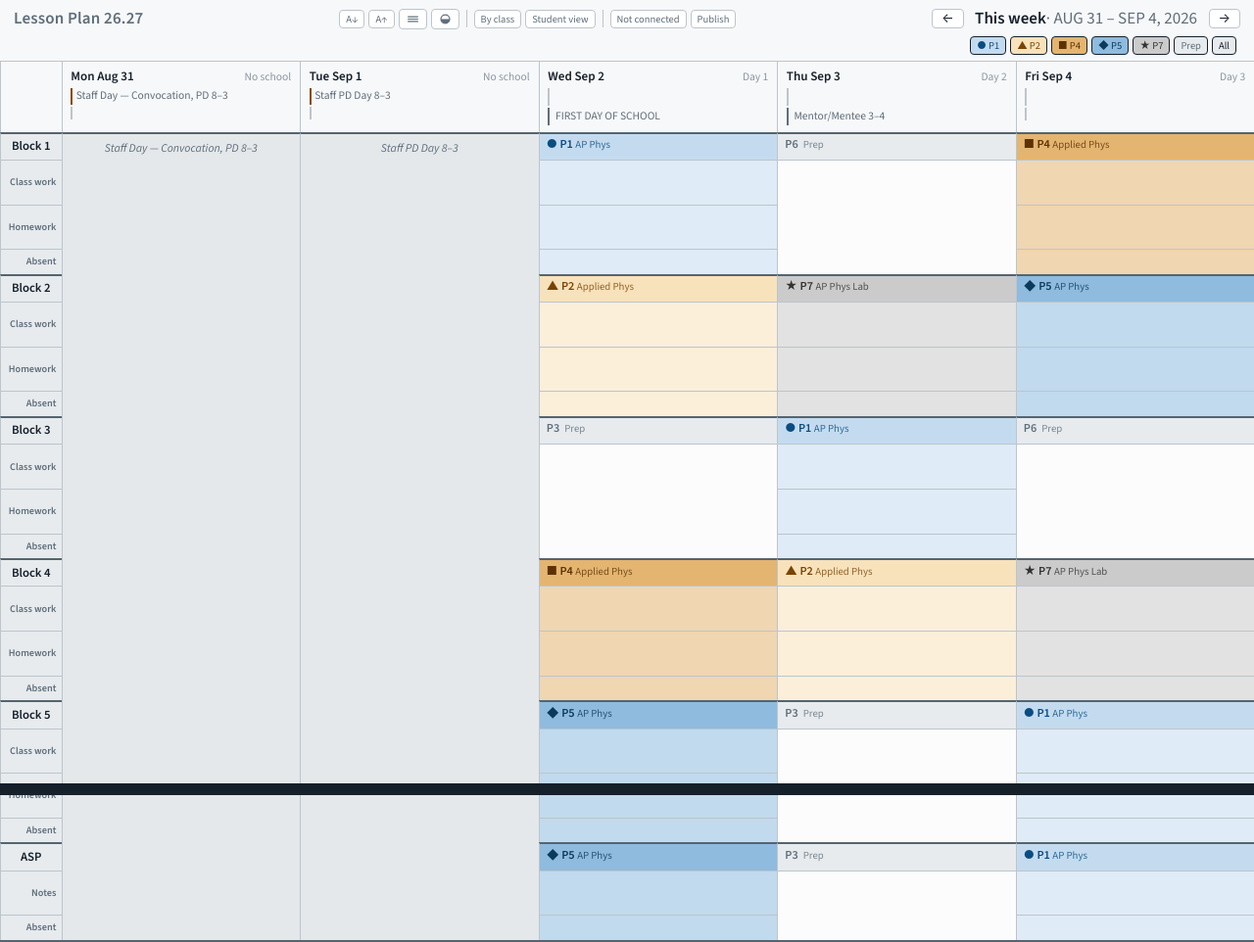
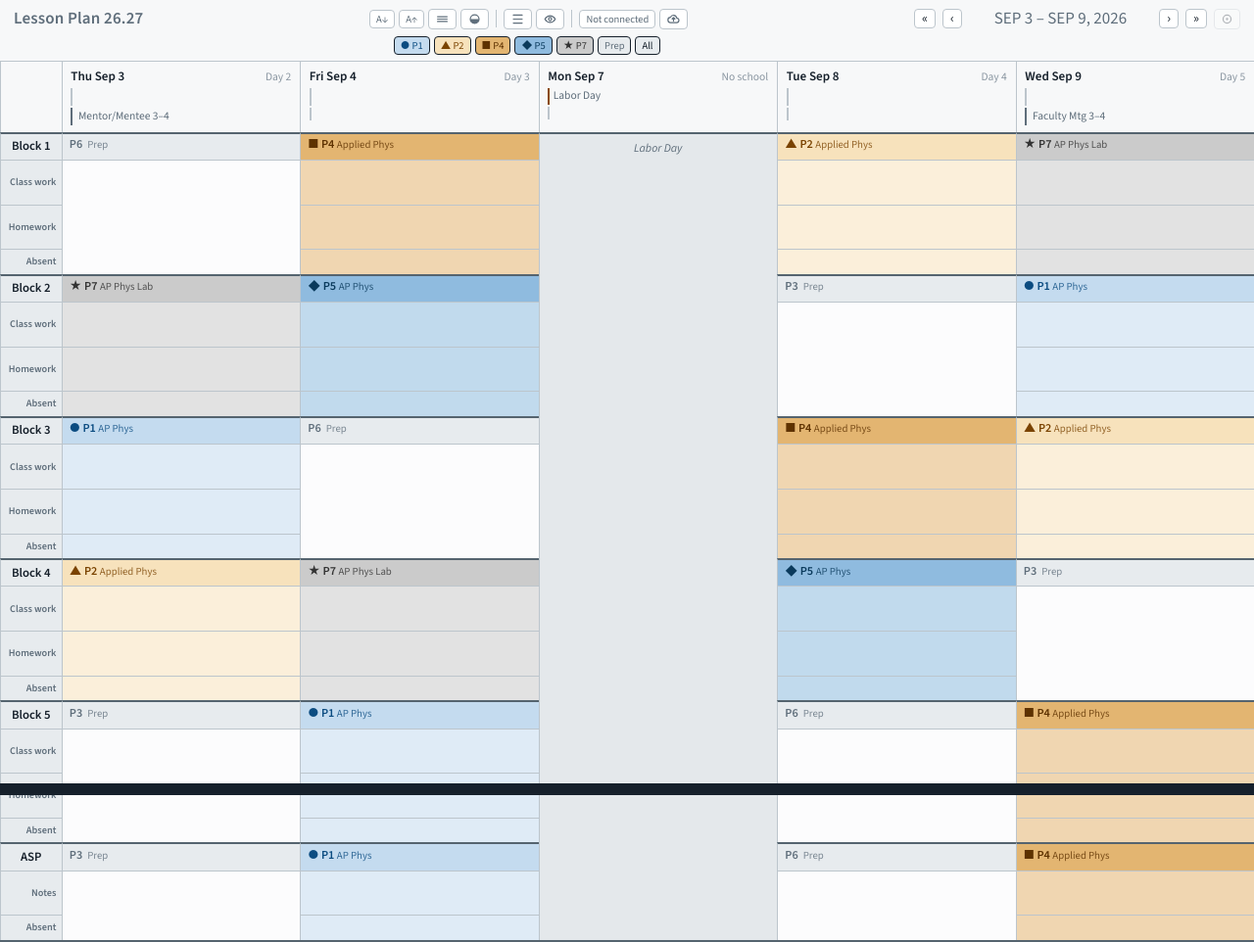
Before and after one commit to darkspireteach/planner, a plain HTML site: page index.html in a window 1280 px wide. Shown: the whole page at 98% size. Drawn offline with Linux system fonts and the light colour scheme.

Commit message:
Add files via upload

```diff
--- a/index.html
+++ b/index.html
@@ -4,16 +4,19 @@
 <meta charset="utf-8">
 <meta name="viewport" content="width=device-width,initial-scale=1">
 <title>Lesson Plan 26.27</title>
-<link rel="icon" href="favicon.svg?v=24" type="image/svg+xml">
-<link rel="stylesheet" href="styles.css?v=24">
+<link rel="icon" href="favicon.svg?v=27" type="image/svg+xml">
+<link rel="stylesheet" href="styles.css?v=27">
 </head>
 <body>
 <header>
   <h1>Lesson Plan 26.27</h1>
   <div class="weeknav">
-    <button id="prev" title="Previous week">&larr;</button>
-    <div class="wk"><span class="sizer" id="wksizer"></span><span id="wklabel"></span></div>
-    <button id="next" title="Next week">&rarr;</button>
+    <button id="prevWk" title="Back a week">&laquo;</button>
+    <button id="prev" title="Back a day">&lsaquo;</button>
+    <div class="wk" id="wklabel-wrap"><span class="sizer" id="wksizer"></span><span id="wklabel" title="Back to today"></span></div>
+    <button id="next" title="Forward a day">&rsaquo;</button>
+    <button id="nextWk" title="Forward a week">&raquo;</button>
+    <button id="today" title="Back to today"></button>
   </div>
   <nav>
     <button id="smaller" title="Smaller text">A&darr;</button>
@@ -21,11 +24,11 @@
     <button id="tight" aria-pressed="false" title="Line spacing"></button>
     <button id="colour" title="Colour"></button>
     <span class="sep"></span>
-    <button id="tview">By class</button>
-    <button id="tstu">Student view</button>
+    <button id="tview" title="By class"></button>
+    <button id="tstu" title="Student view"></button>
     <span class="sep"></span>
     <button id="sync" title="Click to sync now, shift-click to set the URL and token">Not connected</button>
-    <button id="publish" title="Send this week to the student pages">Publish</button>
+    <button id="publish" title="Publish to the student pages"></button>
   </nav>
   <div class="classbar" id="classbar"></div>
 </header>
@@ -36,10 +39,10 @@
 
 <div id="bar"><b></b><span></span></div>
 
-<script src="data.js?v=24"></script>
-<script src="render.js?v=24"></script>
-<script src="editor.js?v=24"></script>
-<script src="sync.js?v=24"></script>
+<script src="data.js?v=27"></script>
+<script src="render.js?v=27"></script>
+<script src="editor.js?v=27"></script>
+<script src="sync.js?v=27"></script>
 <script>start();</script>
 </body>
 </html>
--- a/render.js
+++ b/render.js
@@ -10,7 +10,34 @@ const FILLS = [
 ];
 const FILL_ICON = i => '<svg viewBox="0 0 16 16">' +
   '<circle cx="8" cy="8" r="5.5"/>' + FILLS[i] + '</svg>';
-let wi = 0, si = 2, ci = 1, byClass = false, hidePrep = false, student = false, tight = false;
+
+/* Icons for the things you switch between; words stay on the things that have
+   something to report. A mode you flip twice a day is learned in a day; a
+   status you only read when it is wrong has to say what is wrong. */
+const SVG = p => '<svg viewBox="0 0 16 16">' + p + '</svg>';
+const ICONS = {
+  // days down columns, or classes along rows
+  columns: SVG('<path d="M3 2.5v11M8 2.5v11M13 2.5v11"/>'),
+  rows:    SVG('<path d="M2.5 3h11M2.5 8h11M2.5 13h11"/>'),
+  eye:     SVG('<path d="M1.5 8s2.4-4.2 6.5-4.2S14.5 8 14.5 8s-2.4 4.2-6.5 4.2S1.5 8 1.5 8z"/>' +
+               '<circle cx="8" cy="8" r="1.9"/>'),
+  pencil:  SVG('<path d="M11.6 2.4l2 2-7.4 7.4-3 1 1-3z"/><path d="M2 14.6h12"/>'),
+  target:  SVG('<circle cx="8" cy="8" r="5"/><circle cx="8" cy="8" r="1.4" fill="currentColor" stroke="none"/>'),
+  cloud:   SVG('<path d="M4.6 12.5h7a3 3 0 0 0 .3-6 4 4 0 0 0-7.7-.8 2.6 2.6 0 0 0 .4 6.8z"/>' +
+               '<path d="M6.2 9.2l1.5 1.5 2.6-3"/>'),
+  send:    SVG('<path d="M4.6 12.5h7a3 3 0 0 0 .3-6 4 4 0 0 0-7.7-.8 2.6 2.6 0 0 0 .4 6.8z"/>' +
+               '<path d="M8 10.6V6.2M6.3 7.7L8 6l1.7 1.7"/>')
+};
+/* Five weekdays at a time, but a sliding window rather than a fixed week —
+   so a Thursday can be seen with Tuesday and next Monday either side of it.
+   Records are keyed by date and period, so which five days are on screen is
+   only ever a question of display. */
+const DAYS = [];
+WEEKS.forEach((w, wIdx) => w.days.forEach((d, dIdx) => DAYS.push({d, w: wIdx, i: dIdx})));
+const SPAN = 5;
+const clampStart = v => Math.max(0, Math.min(v, Math.max(0, DAYS.length - SPAN)));
+
+let winStart = 0, si = 2, ci = 1, byClass = false, hidePrep = false, student = false, tight = false;
 
 /* three rules, drawn close or far apart — the button shows the spacing you get */
 const LINES = t => '<svg viewBox="0 0 16 16">' +
@@ -62,12 +89,37 @@ const isOff = d => !d.cycle;
    move somewhere, so they stay readable and every block says why. */
 const isCancelled = d => !!d.cycle && !!offText(d);
 
-/* Monday of the week we're actually in, as YYYY-MM-DD */
-function mondayISO() {
+function todayISO() {
   const d = new Date(); d.setHours(0, 0, 0, 0);
-  d.setDate(d.getDate() - ((d.getDay() + 6) % 7));
   const p = n => String(n).padStart(2, '0');
   return d.getFullYear() + '-' + p(d.getMonth() + 1) + '-' + p(d.getDate());
+}
+
+/** the first school day that is today or later — on a Saturday, Monday */
+function todayIndex() {
+  const iso = todayISO();
+  const i = DAYS.findIndex(x => x.d.iso >= iso);
+  return i < 0 ? DAYS.length - 1 : i;
+}
+
+/* today in the middle of the five. On a weekend that puts Monday there,
+   because the search lands on the next school day. */
+const centreOnToday = () => { winStart = clampStart(todayIndex() - 2); };
+
+const MONTHS = ['JAN','FEB','MAR','APR','MAY','JUN','JUL','AUG','SEP','OCT','NOV','DEC'];
+function shortDate(iso) {
+  const p = iso.split('-');
+  return MONTHS[+p[1] - 1] + ' ' + (+p[2]);
+}
+
+/** the range on screen, e.g. SEP 2 – SEP 8, 2026 */
+function windowLabel(view) {
+  if (!view.length) return '';
+  const a = view[0].d.iso, b = view[view.length - 1].d.iso;
+  const yr = b.split('-')[0];
+  const ya = a.split('-')[0];
+  return shortDate(a) + (ya === yr ? '' : ', ' + ya) +
+         ' \u2013 ' + shortDate(b) + ', ' + yr;
 }
 
 /* Hold the label box open at the width of the longest label in the file. */
@@ -77,11 +129,11 @@ function sizeWeekLabel() {
   const box = at('wksizer');
   if (!box) return;
   let longest = '';
-  for (const w of WEEKS) {
-    const t = 'This week \u00b7 ' + w.label;
+  for (let i = 0; i + SPAN <= DAYS.length; i++) {
+    const t = windowLabel(DAYS.slice(i, i + SPAN));
     if (t.length > longest.length) longest = t;
   }
-  box.innerHTML = '<b>This week</b> \u00b7 ' + esc(longest.replace(/^This week \u00b7 /, ''));
+  box.textContent = longest;
   sized = true;
 }
 
@@ -92,9 +144,9 @@ function tintOf(hex, k) {
 }
 const bodyBG = c => ci === 0 ? '' : `background:${tintOf(c.fill, ci === 1 ? .55 : 1)};`;
 
-function roster(w) {
+function roster(view) {
   const seen = new Map();
-  for (const d of w.days) for (const b of d.blocks)
+  for (const x of view) for (const b of x.d.blocks)
     if (b.course && shown(b.period)) seen.set(b.period, b.course);
   return [...seen.keys()].sort((a, z) => a - z).map(p => [p, seen.get(p)]);
 }
@@ -150,6 +202,9 @@ const heldTag = b => { const n = held(b); return (n && !student) ? `<span class=
 
 /* ---------- grid ---------- */
 
+/* the block layout is the same every day, so one day serves as the template */
+const BLOCK_PROTO = (DAYS.find(x => x.d.cycle) || DAYS[0]).d.blocks;
+
 const P = [];
 const put = (col, row, span, cls, style, html, attrs) =>
   P.push(`<div class="${cls}" style="grid-column:${col};grid-row:${row}/span ${span};${style || ''}"` +
@@ -161,21 +216,37 @@ const ref = (w, d, bi, f) => ` data-w="${w}" data-d="${d}" data-bi="${bi}" data-
                              ` data-h="${key(w, d, bi)}"`;
 
 function render() {
-  const w = WEEKS[wi];
+  winStart = clampStart(winStart);        // never draw from outside the calendar
+  const view = DAYS.slice(winStart, winStart + SPAN);
   document.documentElement.style.setProperty('--fs', SIZES[si] + 'px');
   document.documentElement.style.setProperty('--lh', tight ? '1.25' : '1.4');
   (at('tight') || {}).innerHTML = LINES(!tight);
   sizeWeekLabel();
-  (at('wklabel') || {}).innerHTML =
-    (w.mon === mondayISO() ? '<b>This week</b> \u00b7 ' : '') + w.label;
+  /* The label is just the range now. Whether you are at today is the Today
+     button's job — a tag that says "Today" over a five-day window that may or
+     may not contain it was telling you less than it looked like. */
+  const home = winStart === clampStart(todayIndex() - 2);
+  if (at('wklabel')) at('wklabel').textContent = windowLabel(view);
+  if (at('today')) {
+    at('today').innerHTML = ICONS.target;
+    at('today').disabled = home;
+    at('today').title = home ? 'Already at today' : 'Back to today';
+  }
   if (at('colour')) {
     at('colour').innerHTML = FILL_ICON(ci);
     at('colour').title = 'Colour: ' + COLOUR[ci];
   }
-  (at('prev') || {}).disabled = wi === 0;
-  (at('next') || {}).disabled = wi === WEEKS.length - 1;
-  (at('tview') || {}).textContent = byClass ? 'By schedule' : 'By class';
-  (at('tstu') || {}).textContent = student ? 'Teacher view' : 'Student view';
+  const last = Math.max(0, DAYS.length - SPAN);
+  ['prev', 'prevWk'].forEach(id => { if (at(id)) at(id).disabled = winStart === 0; });
+  ['next', 'nextWk'].forEach(id => { if (at(id)) at(id).disabled = winStart === last; });
+  if (at('tview')) {
+    at('tview').innerHTML = byClass ? ICONS.columns : ICONS.rows;
+    at('tview').title = byClass ? 'By schedule' : 'By class';
+  }
+  if (at('tstu')) {
+    at('tstu').innerHTML = student ? ICONS.pencil : ICONS.eye;
+    at('tstu').title = student ? 'Teacher view' : 'Student view';
+  }
   document.body.classList.toggle('ed-off', student);
 
   const allOn = ALL.every(([p]) => shown(p)) && (byClass || !hidePrep);
@@ -196,8 +267,10 @@ function render() {
 
   P.length = 0;
   put(1, 1, 1, 'corner');
-  w.days.forEach((d, i) => put(i + 2, 1, 1, 'dh', '',
-    `<div class="dhtop"><b>${d.d}</b>` +
+  const iso = todayISO();
+  view.forEach(({d, w: wi, i}, col) => put(col + 2, 1, 1,
+    'dh' + (d.iso === iso ? ' today' : ''), '',
+    `<div class="dhtop"><b>${d.d}${d.iso === iso ? '<i>today</i>' : ''}</b>` +
     `<span>${!d.cycle ? 'No school'
        : (student && isCancelled(d)) ? '' : 'Day ' + d.cycle}</span></div>` +
     (student
@@ -209,10 +282,10 @@ function render() {
 
   let r = 2;
   if (byClass) {
-    for (const [per, c] of roster(w)) {
+    for (const [per, c] of roster(view)) {
       // a course that picks up ASP any day this week gets its own row for it,
       // so every day keeps the same rows and the columns stay aligned
-      const hasAsp = w.days.some(d => d.cycle &&
+      const hasAsp = view.some(({d}) => d.cycle &&
         d.blocks.some(b => b.period === per && b.block === 'ASP') &&
         d.blocks.some(b => b.period === per && b.block !== 'ASP'));
       // ASP sits below the absence line, which separates it from the block
@@ -224,8 +297,8 @@ function render() {
       put(1, r + 2, 1, 'rl', '', 'Homework');
       if (absRow > 0) put(1, r + absRow, 1, 'rl', '', 'Absent');
       if (aspRow > 0) put(1, r + aspRow, 1, 'rl', '', 'ASP');
-      w.days.forEach((d, di) => {
-        const col = di + 2;
+      view.forEach(({d, w: wi, i: di}, ci2) => {
+        const col = ci2 + 2;
         const idx = d.cycle ? d.blocks.map((b, i) => [b, i]).filter(([b]) => b.period === per) : [];
         if (!idx.length) {
           put(col, r, rowsN, 'cell off bt', '', d.cycle ? '' : `<div class="offtag">${esc(offText(d) || 'No school')}</div>`);
@@ -259,8 +332,8 @@ function render() {
        labelling only the first and leaving the rest blank. */
     const plan = [];
     let planRow = r;
-    WEEKS[0].days[2].blocks.forEach((proto, bi) => {
-      if (hidePrep && !w.days.some(d => d.blocks[bi] && d.blocks[bi].course && shown(d.blocks[bi].period))) return;
+    BLOCK_PROTO.forEach((proto, bi) => {
+      if (hidePrep && !view.some(({d}) => d.blocks[bi] && d.blocks[bi].course && shown(d.blocks[bi].period))) return;
       const isAsp = proto.block === 'ASP';
       const last = isAsp ? 2 : 3;
       const span = last + (student ? 0 : 1);
@@ -270,9 +343,9 @@ function render() {
     const bodyTop = r, bodyRows = planRow - r;
 
     // a day with no school at all: one band, once, across the whole column
-    w.days.forEach((d, di) => {
+    view.forEach(({d}, col) => {
       if (!isOff(d) || !bodyRows) return;
-      put(di + 2, bodyTop, bodyRows, 'cell off bt offday', '',
+      put(col + 2, bodyTop, bodyRows, 'cell off bt offday', '',
           `<div class="offtag">${esc(offText(d) || 'No school')}</div>`);
     });
 
@@ -281,8 +354,8 @@ function render() {
       put(1, r + 1, 1, 'rl', '', isAsp ? 'Notes' : 'Class work');
       if (!isAsp) put(1, r + 2, 1, 'rl', '', 'Homework');
       if (!student) put(1, r + last, 1, 'rl', '', 'Absent');
-      w.days.forEach((d, di) => {
-        const col = di + 2;
+      view.forEach(({d, w: wi, i: di}, ci2) => {
+        const col = ci2 + 2;
         if (isOff(d)) return;                        // already merged above
         const b = d.blocks[bi], c = b.course;
         if (c && !shown(b.period)) {                 // a class switched off
@@ -342,8 +415,12 @@ function loadPrefs() {
 
 function wireToolbar() {
   const on = (id, fn) => document.getElementById(id).onclick = e => { fn(e.currentTarget); render(); };
-  on('prev', () => wi = Math.max(0, wi - 1));
-  on('next', () => wi = Math.min(WEEKS.length - 1, wi + 1));
+  on('prevWk', () => winStart = clampStart(winStart - SPAN));
+  on('prev', () => winStart = clampStart(winStart - 1));
+  on('next', () => winStart = clampStart(winStart + 1));
+  on('nextWk', () => winStart = clampStart(winStart + SPAN));
+  on('today', () => centreOnToday());
+  on('wklabel', () => centreOnToday());          // the dates work as well
   on('smaller', () => si = Math.max(0, si - 1));
   on('bigger', () => si = Math.min(SIZES.length - 1, si + 1));
   on('colour', () => ci = (ci + 1) % COLOUR.length);
@@ -381,8 +458,7 @@ function wireToolbar() {
 
 function start() {
   loadPrefs();
-  const i = WEEKS.findIndex(w => w.mon === mondayISO());
-  if (i >= 0) wi = i;
+  centreOnToday();
   wireToolbar();
   wireEditor();
   render();
--- a/styles.css
+++ b/styles.css
@@ -34,16 +34,20 @@ header{position:sticky;top:0;z-index:20;background:var(--paper);
 h1{grid-column:1;grid-row:1;margin:0;
   font-size:17px;font-weight:600;color:var(--slate);letter-spacing:.01em}
 .weeknav{grid-column:3;grid-row:1;justify-self:end;display:flex;align-items:center;gap:7px}
-.weeknav button{font-size:13px;padding:1px 9px;line-height:1.25;color:var(--ink)}
+.weeknav button{font-size:14px;padding:0 7px;line-height:1.3;color:var(--ink)}
+.weeknav #today{padding:3px 6px;line-height:0}
+.weeknav #today svg{width:13px;height:13px;fill:none;stroke:currentColor;stroke-width:1.5}
+.weeknav button:disabled{opacity:.3;cursor:default}
+.wk{cursor:pointer}
 /* The box is held open by an invisible copy of the longest label there can be,
    so it is measured in the real font instead of guessed at in em — and the
    arrows never shift as you page through the weeks. */
-.wk{position:relative;font-size:17px;color:var(--slate);
-  white-space:nowrap;text-align:center}
-.wk .sizer{visibility:hidden}
-.wk #wklabel{position:absolute;left:0;right:0;top:0;bottom:0;
+#wklabel-wrap{position:relative;font-size:17px;color:var(--slate);
+  white-space:nowrap;text-align:center;cursor:pointer}
+#wklabel-wrap .sizer{visibility:hidden}
+#wklabel{position:absolute;left:0;right:0;top:0;bottom:0;
   display:flex;align-items:center;justify-content:center}
-.wk b{color:var(--ink);font-weight:700}
+#wklabel b{color:var(--ink);font-weight:700}
 /* wide: date left, buttons centred, title right, all on one line.
    narrow: buttons drop to their own row rather than crushing the date. */
 nav{grid-column:2;grid-row:1;justify-self:center;
@@ -56,16 +60,18 @@ button[aria-pressed=true]{background:var(--ink);color:#fff;border-color:var(--in
 button:focus-visible{outline:2px solid var(--link);outline-offset:2px}
 /* no filled state: the icon already shows the spacing, and this was the only
    button in the row that inverted */
-nav #tight, nav #colour{padding:3px 7px;line-height:0}
+nav #tight, nav #colour, nav #tview, nav #tstu{padding:3px 7px;line-height:0}
+nav button.ico{padding:3px 7px;line-height:0}
+nav #tview[aria-pressed], nav #tstu[aria-pressed]{background:var(--card)}
 nav #tight[aria-pressed="true"]{background:var(--card);color:var(--slate);
   border-color:var(--hair)}
-nav #tight svg, nav #colour svg{width:13px;height:13px;fill:none;
-  stroke:currentColor;stroke-width:1.5;stroke-linecap:round}
+nav button svg{width:13px;height:13px;fill:none;stroke:currentColor;
+  stroke-width:1.5;stroke-linecap:round;stroke-linejoin:round}
 nav #colour svg .on{fill:currentColor;stroke:none}
 button[hidden]{display:none}
 /* Column 2 and column 3 of the header grid, so the class switches sit directly
    under the buttons above them. Centred on the page would not line up. */
-.classbar{grid-column:1/-1;grid-row:2;justify-self:end;
+.classbar{grid-column:2;grid-row:2;justify-self:center;
   display:flex;gap:4px;align-items:center;flex-wrap:wrap}
 .cb{font:inherit;font-size:10.5px;border-radius:4px;padding:1px 6px;cursor:pointer;
   border:1px solid transparent}
@@ -84,6 +90,11 @@ button[hidden]{display:none}
 .bt{border-top:2px solid var(--rule)}
 
 .dh{background:var(--paper);padding:.5em .7em;position:sticky;top:37px;z-index:10}
+/* today, marked plainly enough to find in a window that may not contain it */
+.dh.today{box-shadow:inset 0 3px 0 var(--link)}
+.dh.today b{color:var(--link)}
+.dh b i{font-style:normal;font-size:.7em;font-weight:600;letter-spacing:.06em;
+  text-transform:uppercase;color:var(--link);margin-left:.45em;vertical-align:.1em}
 .dhtop{display:flex;align-items:baseline;justify-content:space-between;gap:.5em}
 .dh b{font-size:1.05em;font-weight:600}
 .dh span{font-size:.92em;color:var(--mute)}
@@ -151,8 +162,9 @@ button[hidden]{display:none}
   min-height:calc(.85em + var(--lh) * 2em)}
 /* the absence row is the last in a block, so the boundary rule already
    separates it — no trailing blank line needed */
-.allhere{color:var(--mute);font-style:italic}
-.abs{font-size:.9em;color:var(--slate);
+.allhere{color:var(--mute)}
+/* every absence line reads the same way, names or not */
+.abs{font-size:.9em;color:var(--slate);font-style:italic;
   padding-bottom:.5em;min-height:calc(.85em + var(--lh) * 1em)}
 .ln{margin:0;line-height:var(--lh);overflow-wrap:anywhere}
 /* A real list item, so the wrapped lines hang under the text and the browser
--- a/sync.js
+++ b/sync.js
@@ -302,17 +302,32 @@ async function publishNow(btn) {
   }
 }
 
+let pubTimer = null;
 function setPub(t) {
   const el = document.getElementById('publish');
-  if (el) el.textContent = t;
+  if (!el) return;
+  el.title = t || 'Publish to the student pages';
+  clearTimeout(pubTimer);
+  if (!t && typeof ICONS !== 'undefined') { el.innerHTML = ICONS.send; el.classList.add('ico'); return; }
+  el.textContent = t;
+  el.classList.remove('ico');
+  // say what happened, then go back to being an icon
+  if (/^Published/.test(t)) pubTimer = setTimeout(() => setPub(''), 6000);
 }
 
 /* ---------- status ---------- */
 
+/* An icon when there is nothing to say, words when there is. "Up to date" is
+   worth one glyph; "Offline — 3 pending" has to be readable. */
+const QUIET = {'Up to date': 1, 'Saved': 1};
+
 function setNote(t) {
   syncNote = t;
   const el = document.getElementById('sync');
-  if (el) el.textContent = t;
+  if (!el) return;
+  el.title = t;
+  if (QUIET[t] && typeof ICONS !== 'undefined') { el.innerHTML = ICONS.cloud; el.classList.add('ico'); }
+  else { el.textContent = t; el.classList.remove('ico'); }
 }
 
 function connect() {
@@ -372,7 +387,7 @@ function wireSync() {
   const btn = document.getElementById('sync');
   if (btn) btn.onclick = e => { if (e.shiftKey || !cfg.url) connect(); else startSync(); };
   const pub = document.getElementById('publish');
-  if (pub) pub.onclick = () => publishNow();
+  if (pub) { pub.onclick = () => publishNow(); setPub(''); }
   window.addEventListener('online', () => startSync());
   setNote(cfg.url ? 'Connecting\u2026' : 'Not connected');
   startSync();
```
